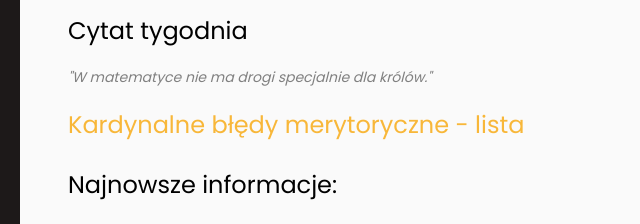
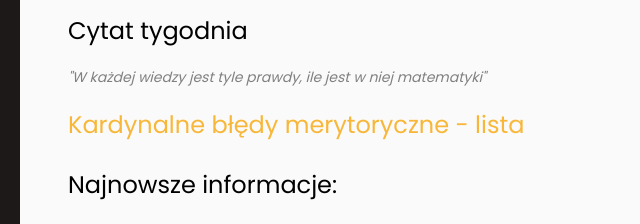
Before and after one commit to piobury/piobury.github.io, a plain HTML site: page index.html in a window 1280 px wide. Shown: the part 269-493 px from the top of the page, 280-920 px from the left. Drawn offline with Linux system fonts and the light colour scheme.

Commit message:
Update index.html

```diff
--- a/index.html
+++ b/index.html
@@ -79,7 +79,7 @@ Wersja z roku 2020
 
         <h4 class="mb-3">Cytat tygodnia</h4>
 
-        <p><i>"W matematyce nie ma drogi specjalnie dla królów."</i></p>
+        <p><i>"W każdej wiedzy jest tyle prawdy, ile jest w niej matematyki"</i></p>
 
  <p><a href='media/kardynalne.pdf'><h4 class="mb-4">Kardynalne błędy merytoryczne - lista</h4></a></p>
         <h4 class="mb-4">Najnowsze informacje:</h4>
```
